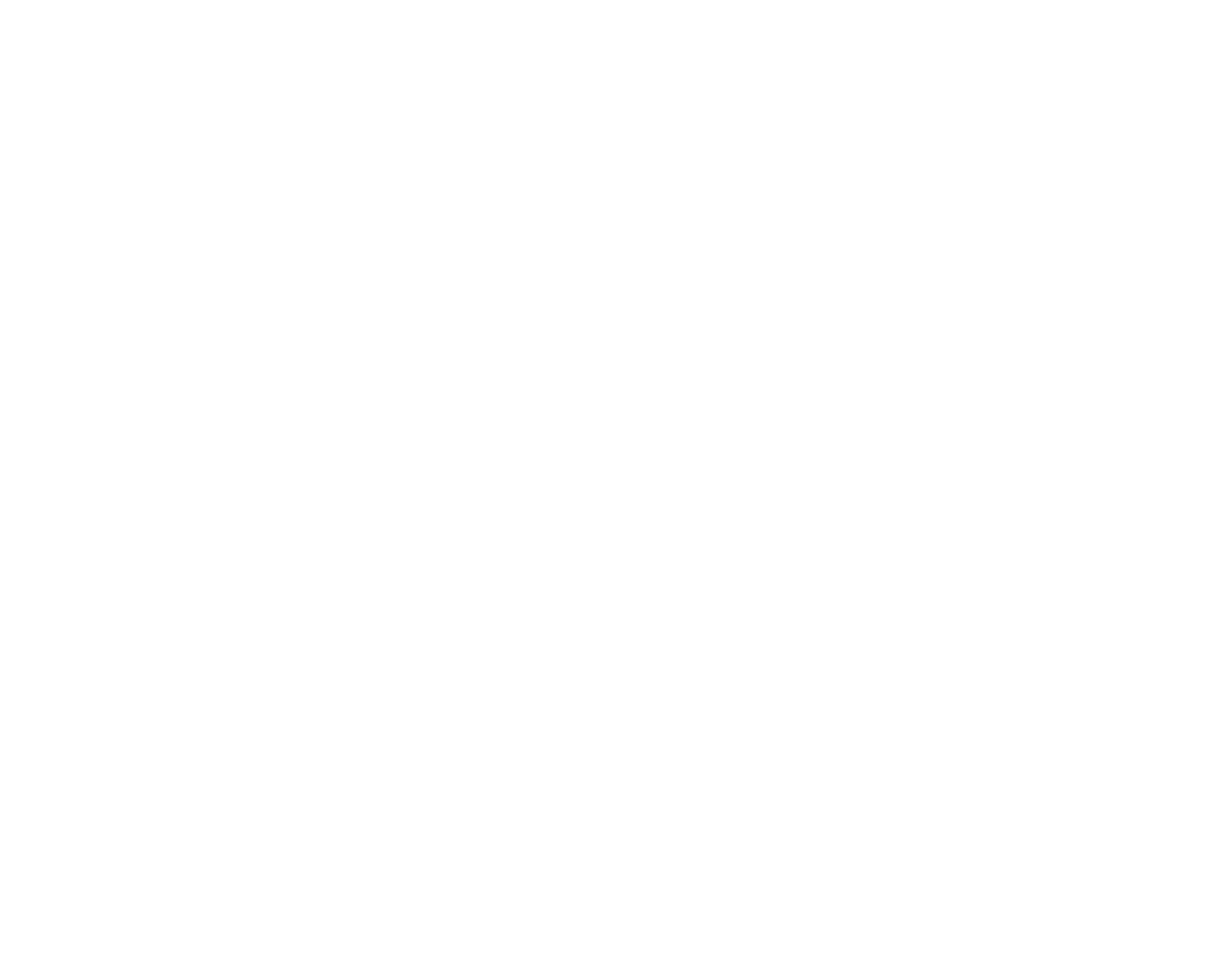
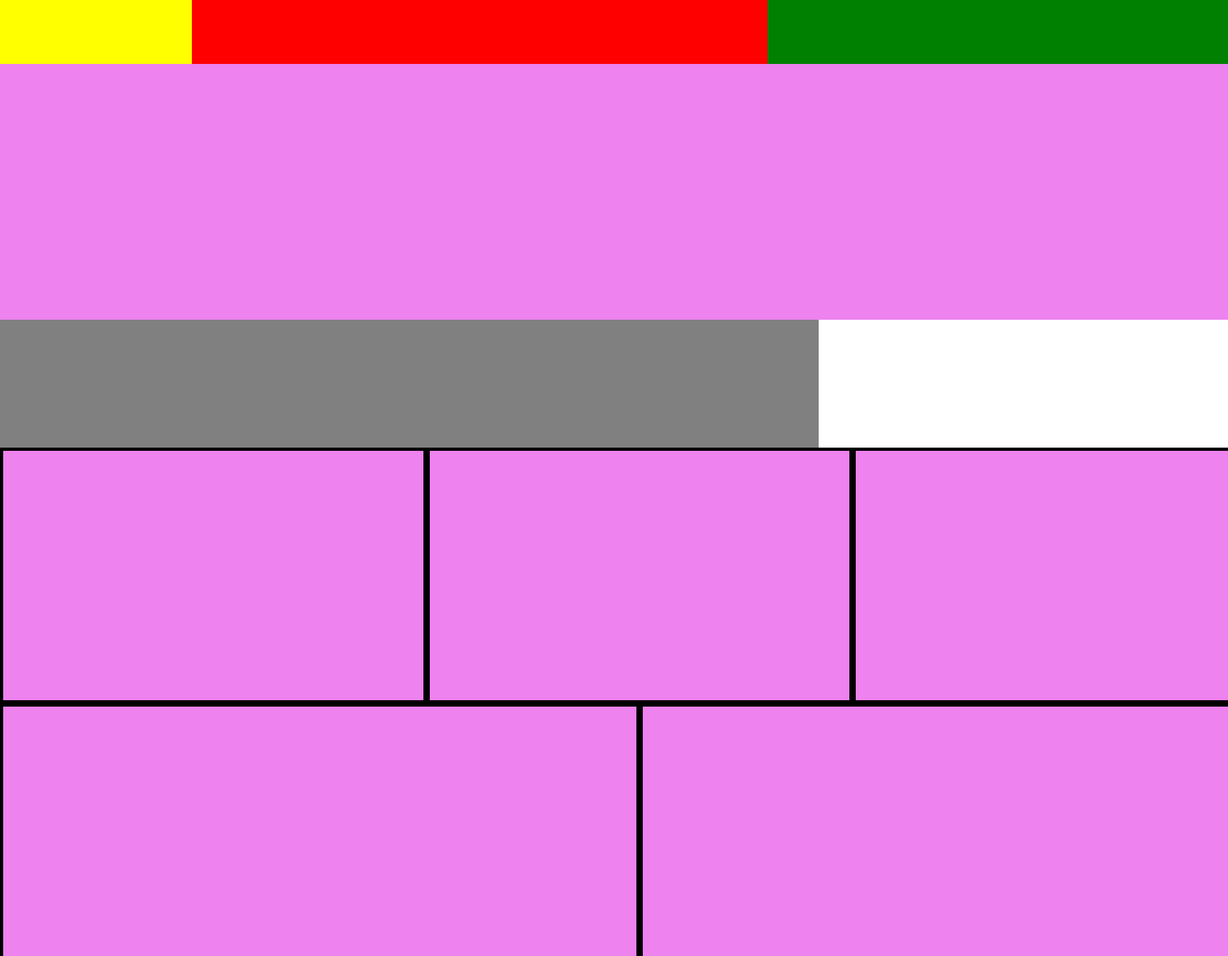
Before and after one commit to nicolainve/htmlcss-fluentify, a plain HTML site: page index.html in a window 1280 px wide. Shown: the top 1495 px of the page at 64% size, 1920 px wide, since content can reach past the window. Before the commit the page ends 800 px from the top, so only its background shows below. Drawn offline with Linux system fonts and the light colour scheme.

Commit message:
color layout

```diff
--- a/css/style.css
+++ b/css/style.css
@@ -10,3 +10,109 @@ body {
   color: #808080;
   font-size: 16px;
 }
+
+/* UTILITIES */
+
+/* Layout */
+.container {
+  width: 2000px;
+  margin: 0 auto;
+}
+
+.clearfix::after {
+  content: "";
+  display: table;
+  clear: both;
+}
+
+.float-left {
+  float: left;
+}
+
+.w-50 {
+  width: 50%;
+}
+
+.col-2 {
+  float: left;
+  width: calc(100% / 2);
+}
+
+.col-3 {
+  float: left;
+  width: calc(100% / 3);
+}
+
+/* Tipography */
+.text-center {
+  text-align: center;
+}
+
+/* HEADER */
+.main-header {
+  height: 500px;
+  background: #0c325a;
+}
+
+.header-nav {
+  height: 100px;
+  background: grey;
+}
+
+.header-nav-left {
+  height: 100%;
+  width: 15%;
+  background: yellow;
+}
+
+.header-nav-center {
+  height: 100%;
+  width: 45%;
+  background: red;
+}
+
+.header-nav-right {
+  height: 100%;
+  width: 40%;
+  background: green;
+}
+
+/* Jumbotron */
+.jumbotron {
+  height: 400px;
+  background: violet;
+}
+
+/* MAIN */
+
+/* Efficiency */
+.efficiency {
+  height: 200px;
+  background: grey;
+}
+
+/* Info */
+.info .col-3 {
+  height: 400px;
+  background: violet;
+  border: 5px solid black;
+}
+
+/* Plan */
+.col {
+  height: 400px;
+  background: violet;
+  border: 5px solid black;
+}
+
+/* FOOTER */
+footer {
+  height: 300px;
+  background: grey;
+}
+
+footer .col-2 {
+  height: 300px;
+  background: violet;
+  border: 5px solid black;
+}
--- a/index.html
+++ b/index.html
@@ -15,26 +15,27 @@
       <!-- Header container -->
       <div class="container">
         <!-- Top nav -->
-        <div class="header-nav">
-          <div class="header-nav-left">
+        <div class="header-nav clearfix">
+          <div class="header-nav-left float-left">
 
           </div>
 
-          <div class="header-nav-center">
+          <div class="header-nav-center float-left">
 
           </div>
 
-          <div class="header-nav-right">
+          <div class="header-nav-right float-left">
 
           </div>
 
         </div>
+
+        <!-- Jumbotron -->
+        <div class="jumbotron">
+
+        </div>
       </div>
 
-      <!-- Jumbotron -->
-      <div class="jumbotron">
-
-      </div>
     </header>
 
     <!-- MAIN-CONTENT -->
@@ -46,18 +47,42 @@
 
       <!-- Info section -->
       <section class="info">
+        <div class="container clearfix text-center">
+          <div class="col-3">
+
+          </div>
+          <div class="col-3">
+
+          </div>
+          <div class="col-3">
+
+          </div>
+
+        </div>
 
       </section>
 
       <!-- Plan section -->
-      <section class="plan">
+      <section class="plan container clearfix">
+        <div class="col w-50 float-left">
 
+        </div>
+        <div class="col w-50 float-left">
+
+        </div>
       </section>
     </main>
 
     <!-- MAIN FOOTER -->
     <footer>
+      <div class="container clearfix">
+        <div class="col-2">
 
+        </div>
+        <div class="col-2">
+
+        </div>
+      </div>
     </footer>
 
     <!-- Help (fixed element) -->
```
